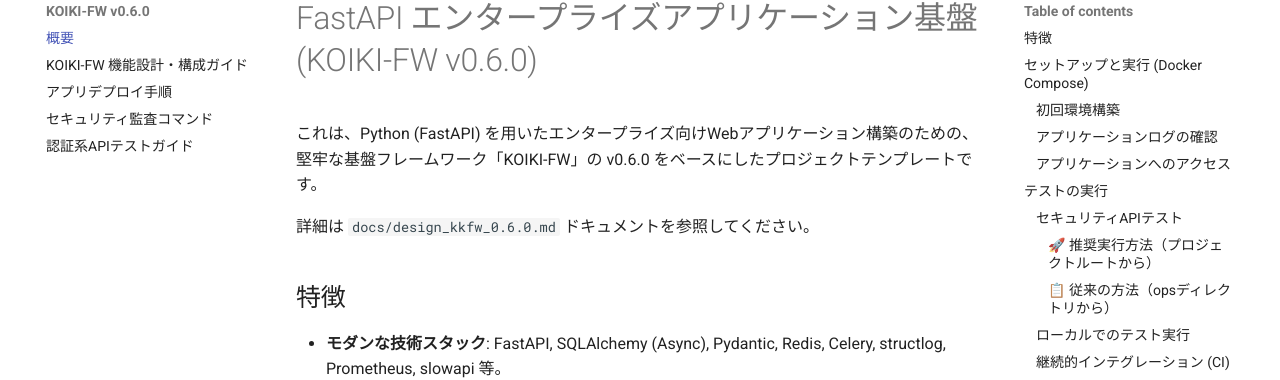
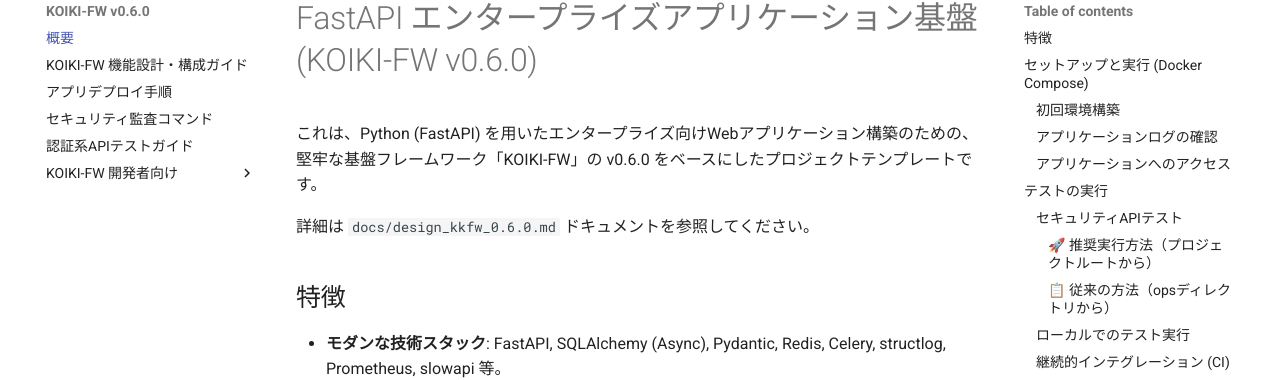
Before and after one commit to zaziedlm/koiki-docs, an MkDocs documentation site: the page built from docs/index.md, in a window 1280 px wide. Shown: the part 100-480 px from the top of the page. Built offline with MkDocs 1.6.1 and Material for MkDocs 9.7.7, drawn with Linux system fonts in a browser that asks for light colours.

Commit message:
OIKI-FW 開発者向けドキュメント 見出し追加

```diff
--- a/mkdocs.yml
+++ b/mkdocs.yml
@@ -8,3 +8,6 @@
   - アプリデプロイ手順: README-deploy.md
   - セキュリティ監査コマンド: SECURITY_AUDIT_COMMANDS.md
   - 認証系APIテストガイド: 認証系APIテストガイド.md
+  - KOIKI-FW 開発者向け:
+      - 認証系API完全ガイド: authentication-api-guide.md
+      - セキュリティ強化対応記録: authentication-api-security-fixes.md
```
